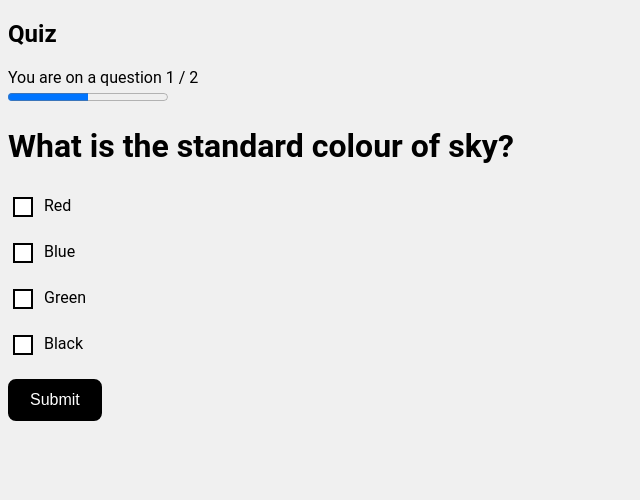
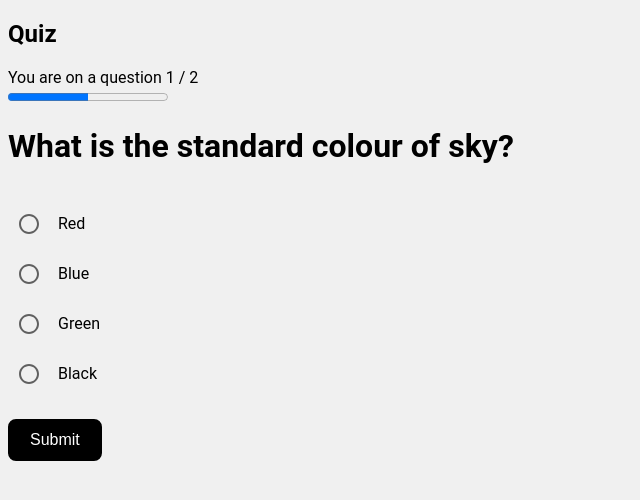
Before and after one commit to scrumdojo/quizmaster-php, a React (Vite) app in the folder frontend/: page /quiz in a window 1280 px wide. Shown: the top 500 px of the page, without its empty margins (0-640 px from the left). Built offline with nearby package versions, Linux system fonts and the light colour scheme.

Commit message:
Add radio and checkbox component to answer

```diff
--- a/frontend/specs/pages/take-question-page.ts
+++ b/frontend/specs/pages/take-question-page.ts
@@ -12,6 +12,7 @@ export class TakeQuestionPage {
 
     answerExplanationLocatorForAnswer = (answer: string) =>
         this.answerLocator(answer)
+            .locator('..')
             .locator('..')
             .locator('span.explanation')
             .locator('..')
--- a/frontend/src/pages/question-take/components/answer.tsx
+++ b/frontend/src/pages/question-take/components/answer.tsx
@@ -1,6 +1,7 @@
 import type React from 'react'
 
 import { AnswerFeedback } from 'pages/question-take'
+import { Checkbox, Radio } from '@mui/material'
 
 export type AnswerProps = {
     readonly isMultipleChoice: boolean
@@ -14,7 +15,7 @@ export type AnswerProps = {
 
 export const Answer = (props: AnswerProps) => {
     const answerId = `answer-row-${props.idx}`
-    const checkType = props.isMultipleChoice ? 'checkbox' : 'radio'
+    const AnswerInput = props.isMultipleChoice ? Checkbox : Radio
     const checkName = props.isMultipleChoice ? answerId : 'answer'
 
     const onChange = (event: React.ChangeEvent<HTMLInputElement>) => {
@@ -23,7 +24,7 @@ export const Answer = (props: AnswerProps) => {
 
     return (
         <li data-test-id={`answer-row-${props.answer}`} key={props.idx}>
-            <input type={checkType} name={checkName} id={answerId} value={props.answer} onChange={onChange} />
+            <AnswerInput value={props.answer} id={answerId} onChange={onChange} name={checkName} />
             <label htmlFor={answerId}>
                 {props.answer}
                 {props.showFeedback && (
--- a/frontend/src/pages/question-take/question-form.tsx
+++ b/frontend/src/pages/question-take/question-form.tsx
@@ -1,3 +1,4 @@
+import { RadioGroup } from '@mui/material'
 import type { AnswerIdxs, QuizQuestion } from 'model/quiz-question.ts'
 import {
     Answer,
@@ -6,6 +7,7 @@ import {
     QuestionCorrectness,
     QuestionExplanation,
 } from 'pages/question-take'
+import { Fragment } from 'react'
 
 export interface QuestionFormProps {
     readonly question: QuizQuestion
@@ -23,9 +25,16 @@ export const QuestionForm = (props: QuestionFormProps) => {
             props.onSubmitted?.(state.selectedAnswerIdxs)
         }
     }
+
+    const Group = state.isMultipleChoice ? Fragment : RadioGroup
+
     return (
         <form onSubmit={handleSubmit} id="question-form">
             <h1>{props.question.question}</h1>
+            <Group
+                name="answer"
+                data-test-id="question-form"
+            >
                 <ul>
                     {props.question.answers.map((answer, idx) => (
                         <Answer
@@ -40,6 +49,7 @@ export const QuestionForm = (props: QuestionFormProps) => {
                         />
                     ))}
                 </ul>
+            </Group>
             {!state.submitted && <input type="submit" value="Submit" className="submit-btn" />}
             {state.submitted && <QuestionCorrectness isCorrect={feedback.isQuestionCorrect} />}
             {state.submitted && <QuestionExplanation text={props.question.questionExplanation} />}
--- a/frontend/src/pages/question-take/question-take-page.scss
+++ b/frontend/src/pages/question-take/question-take-page.scss
@@ -9,41 +9,6 @@ ul li {
     align-items: center;
     gap: 0.5em;
     margin-bottom: 0.5em;
-}
-
-ul li input[type="checkbox"],
-ul li input[type="radio"] {
-    appearance: none;
-    width: 20px;
-    height: 20px;
-    border: 2px solid black;
-    background-color: white;
-    cursor: pointer;
-    display: inline-block;
-    position: relative;
-    transition: background-color 0.4s ease, border-color 0.4s ease;
-}
-
-ul li input[type="checkbox"]:hover,
-ul li input[type="radio"]:hover {
-    background-color: #bbb;
-}
-
-ul li input[type="checkbox"]:checked,
-ul li input[type="radio"]:checked {
-    background-color: black;
-    border-color: black;
-}
-
-ul li input[type="checkbox"]:checked::after,
-ul li input[type="radio"]:checked::after {
-    content: "✔";
-    font-size: 14px;
-    color: white;
-    position: absolute;
-    top: 50%;
-    left: 50%;
-    transform: translate(-50%, -50%);
 }
 
 .container {
```
Also changed, not shown: 1 other file (tests, documents, lock files or other folders). Lines whose indentation alone changed are shown as unchanged.
